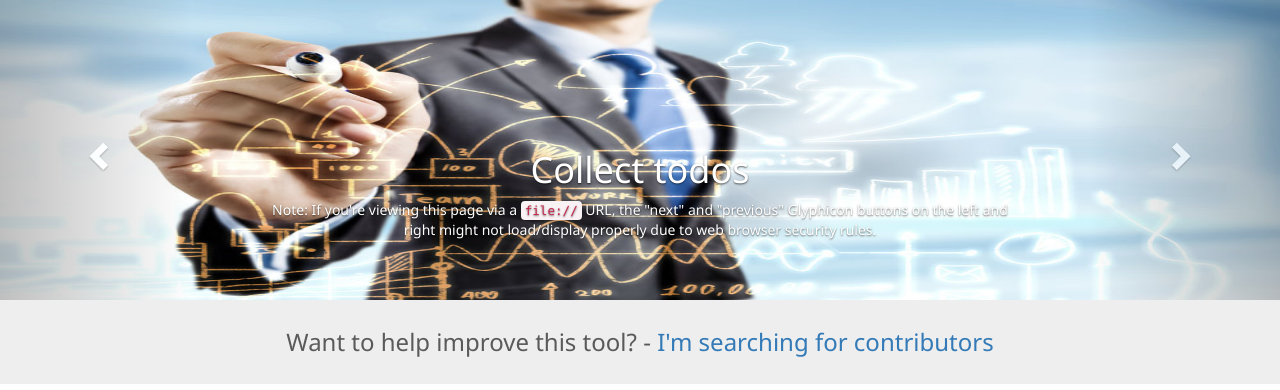
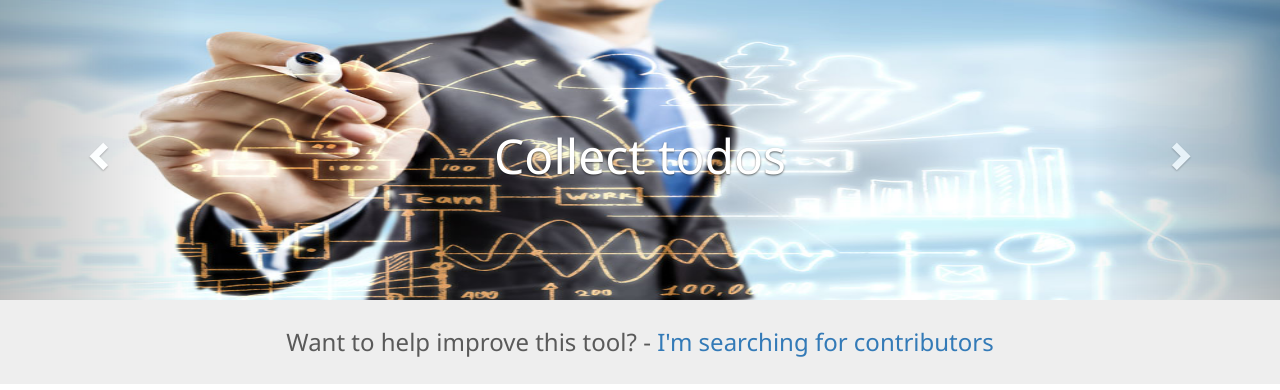
Before and after one commit to myan9527/Task_pro, a Flask app: page / in a window 1280 px wide. Shown: the part 60-450 px from the top of the page. Run offline with Flask 2, Linux system fonts and the light colour scheme; some libraries are stand-ins or nearby versions.

Commit message:
Index finish.

```diff
--- a/app/static/css/main.css
+++ b/app/static/css/main.css
@@ -24,9 +24,13 @@ body {
 }
 .carousel-caption {
   z-index: 10;
+  position: absolute;
+  top:90px;
   vertical-align: center;
 }
-
+.carousel-caption > h1{
+  font-size: 48px;
+}
 .carousel .item {
   height: 300px;
   background-color: #777;
--- a/app/templates/index.html
+++ b/app/templates/index.html
@@ -19,11 +19,6 @@
                 <div class="container">
                     <div class="carousel-caption">
                         <h1>Collect todos</h1>
-                        <p>
-                            Note: If you're viewing this page via a
-                            <code>file://</code> URL, the "next" and "previous" Glyphicon buttons on the left and right might
-                            not load/display properly due to web browser security rules.
-                        </p>
                     </div>
                 </div>
             </div>
@@ -32,8 +27,6 @@
                 <div class="container">
                     <div class="carousel-caption">
                         <h1>Build your own schedule</h1>
-                        <p>Cras justo odio, dapibus ac facilisis in, egestas eget quam. Donec id elit non mi porta gravida at
-                            eget metus. Nullam id dolor id nibh ultricies vehicula ut id elit.</p>
                     </div>
                 </div>
             </div>
@@ -42,8 +35,6 @@
                 <div class="container">
                     <div class="carousel-caption">
                         <h1>Getting thing done</h1>
-                        <p>Cras justo odio, dapibus ac facilisis in, egestas eget quam. Donec id elit non mi porta gravida at
-                            eget metus. Nullam id dolor id nibh ultricies vehicula ut id elit.</p>
                     </div>
                 </div>
             </div>
```
Also changed, not shown: app/static/img/slider3.png.
